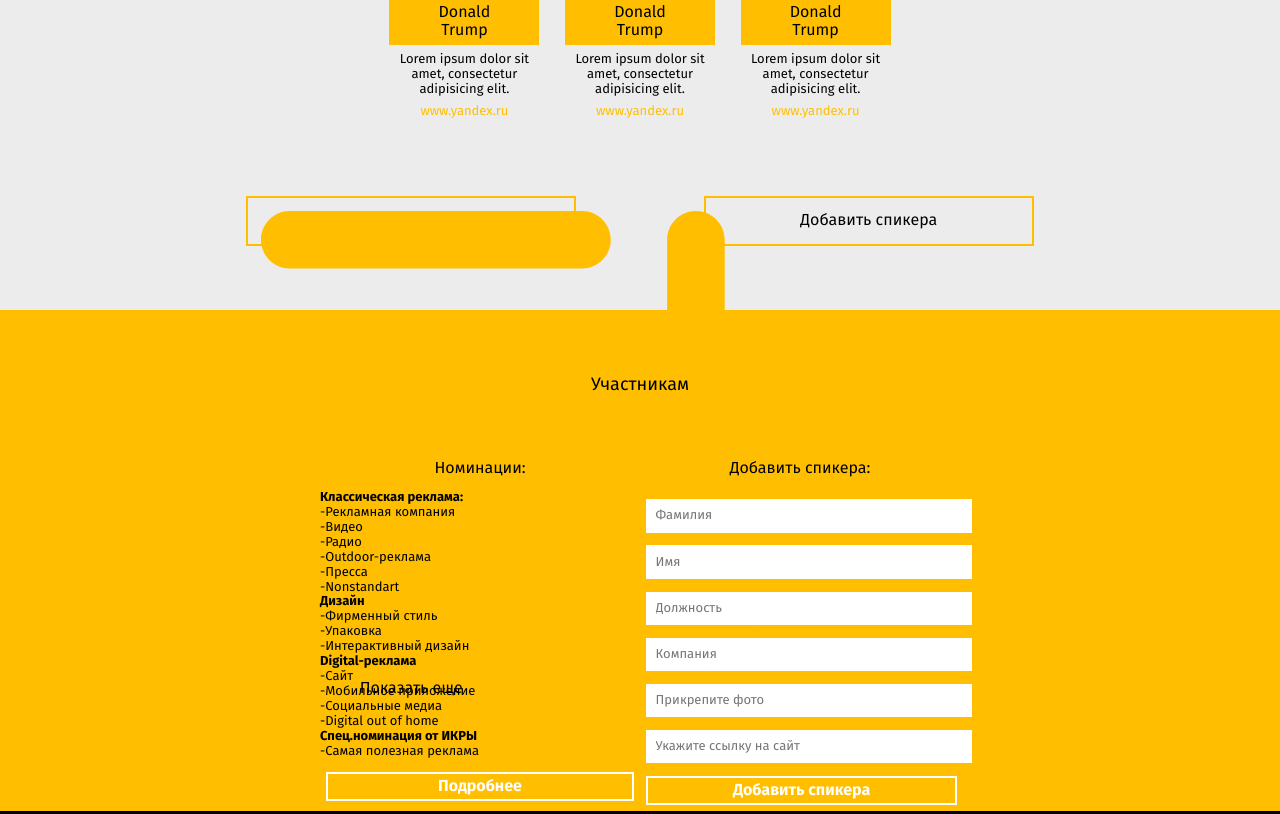
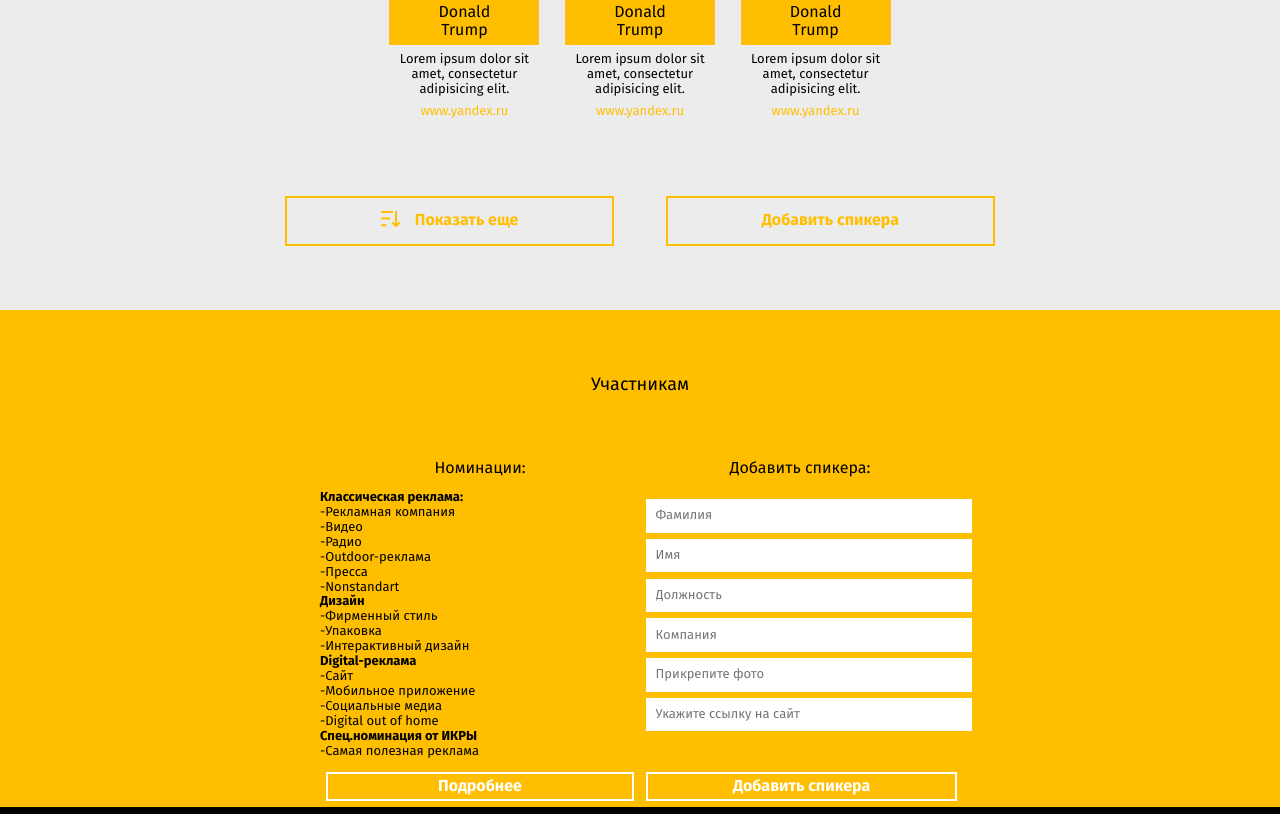
Before and after one commit to azatmagdeev/lending, a website: page index.html in a window 1280 px wide. Shown: the part 958-1772 px from the top of the page. Drawn offline with Linux system fonts and the light colour scheme.

Commit message:
layout done

```diff
--- a/index.html
+++ b/index.html
@@ -111,7 +111,7 @@
         <div class="section-speakers-buttons">
             <div class="section-speakers-buttons-item">
                 <img src="img/more.svg" alt="more">
-                Показать еще
+                <div>Показать еще</div>
             </div>
             <div class="section-speakers-buttons-item">
                 Добавить спикера
@@ -154,12 +154,15 @@
             </div>
             <div class="section-members-form">
                 <div class="section-members-form-title">Добавить спикера:</div>
+
+                <div class="section-members-form-form">
                     <div class="section-members-form-input"><input type="text" placeholder="Фамилия"></div>
                     <div class="section-members-form-input"><input type="text" placeholder="Имя"></div>
                     <div class="section-members-form-input"><input type="text" placeholder="Должность"></div>
                     <div class="section-members-form-input"><input type="text" placeholder="Компания"></div>
                     <div class="section-members-form-input"><input type="text" placeholder="Прикрепите фото"></div>
                     <div class="section-members-form-input"><input type="text" placeholder="Укажите ссылку на сайт"></div>
+                </div>
                 <div class="section-members-form-button">
                     <div class="section-members-button">Добавить спикера</div>
                 </div>
--- a/scss/style.scss
+++ b/scss/style.scss
@@ -131,6 +131,7 @@ body {
   .section-speakers-persons {
     display: flex;
     justify-content: center;
+    flex-wrap: wrap;
 
     .section-speakers-card {
       margin: 1%;
@@ -166,18 +167,25 @@ body {
   .section-speakers-buttons {
     display: flex;
     justify-content: center;
+    flex-wrap: wrap;
 
     .section-speakers-buttons-item {
       border: solid 2px $main-color;
       padding: 1%;
-      margin: 5%;
+      margin: 5% 2% 5%;
       width: 40%;
       max-width: 300px;
+      min-width: 200px;
       height: 20px;
+      display: flex;
+      justify-content: center;
+      color: $main-color;
+      font-weight: 700;
 
       img{
-        height: 10
-        0%;
+        height: 80%;
+        padding-right: 5%;
+
       }
     }
   }
@@ -198,6 +206,7 @@ body {
   .section-members-content {
     display: flex;
     justify-content: center;
+    flex-wrap: wrap;
 
     .section-members-nominations {
       width: 25%;
@@ -237,6 +246,10 @@ body {
         margin-bottom: 5%;
       }
 
+      .section-members-form-form{
+        flex-grow: 1;
+      }
+
       .section-members-form-input {
         margin: 2%;
 
@@ -250,7 +263,7 @@ body {
       }
 
       .section-members-form-button {
-        //flex-grow: 1;
+
         align-self: flex-end;
         width: 100%;
 
@@ -262,7 +275,7 @@ body {
           margin: 2%;
           width: 100%;
           max-width: 300px;
-          align-self: flex-end;
+          //align-self: flex-end;
 
         }
       }
```
Also changed, not shown: css/style.css. Lines whose indentation alone changed are shown as unchanged.
